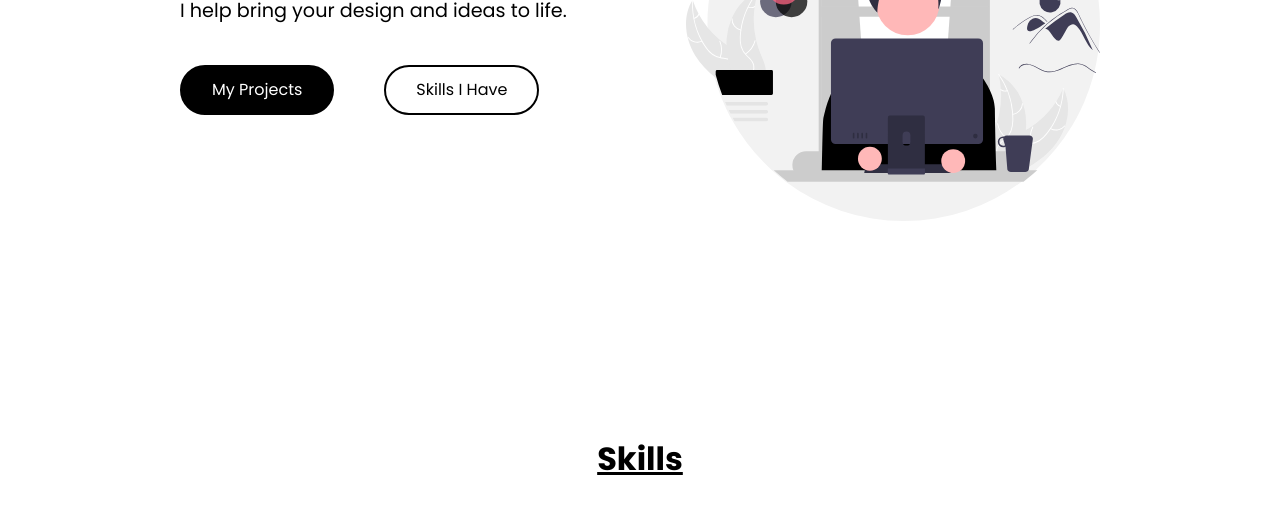
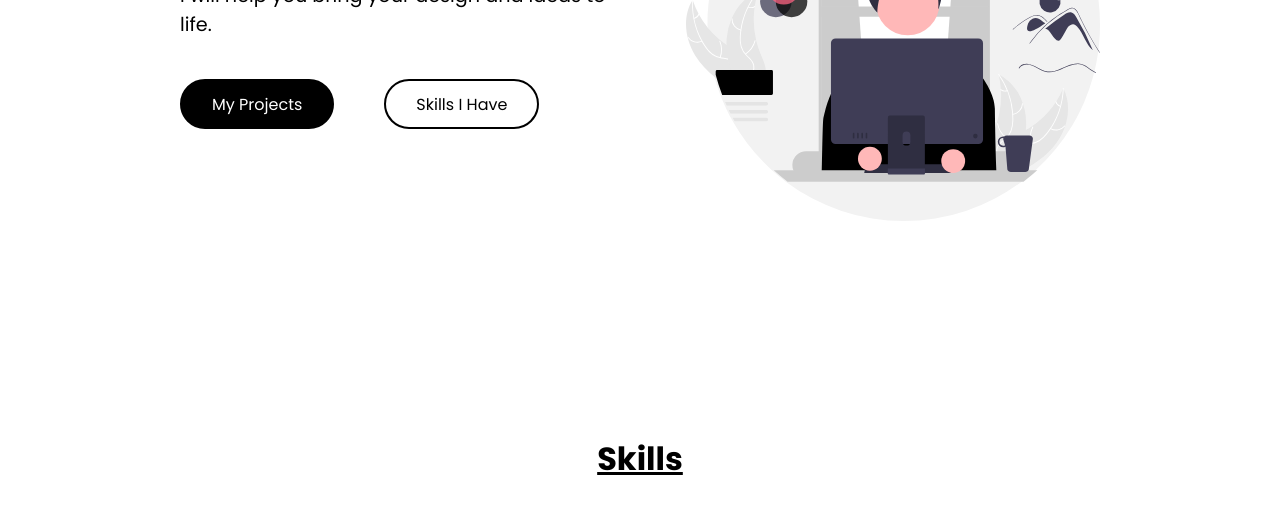
Before and after one commit to amitkafle/Personal-Website, a plain HTML site: page index.html in a window 1280 px wide. Shown: the part 398-925 px from the top of the page. Drawn offline with Linux system fonts and the light colour scheme.

Commit message:
Updated intro

```diff
--- a/index.html
+++ b/index.html
@@ -44,7 +44,7 @@
         <div class="intro">
           <h2 class="intro__title">Frontend Web<br />Developer</h2>
           <p class="intro__tagline">
-            I help bring your design and ideas to life.
+            I will help you bring your design and ideas to life.
           </p>
           <div class="home__buttons">
             <a href="#projects"
```
